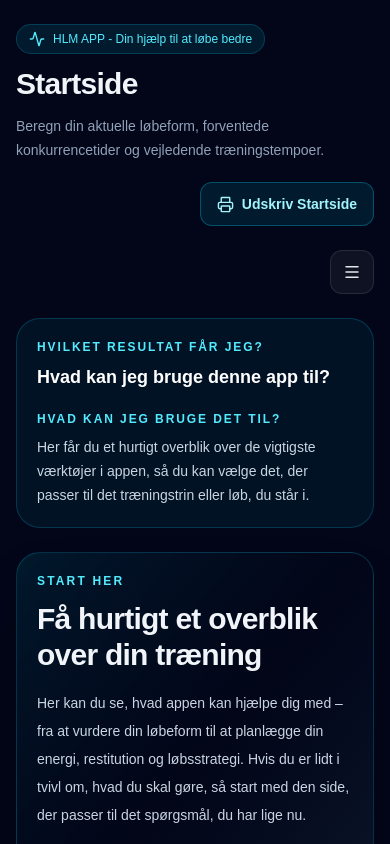
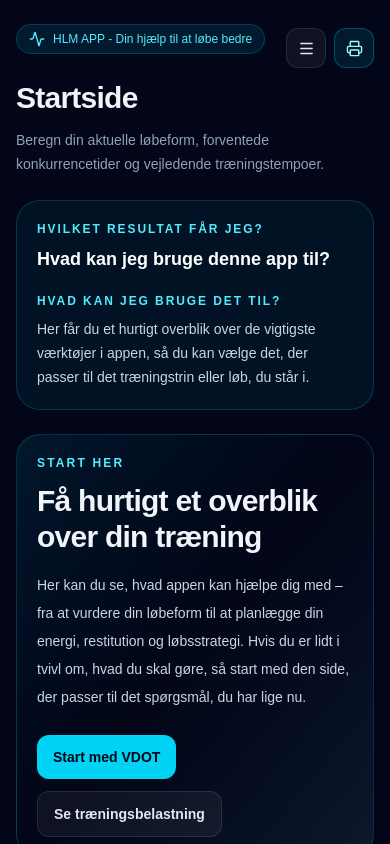
Before and after one commit to AllanGraver/hlm_run_app, a Next.js app: page / in a window 390 px wide. Shown: the top 844 px of the page. Built offline with nearby package versions, Linux system fonts and the light colour scheme.

Commit message:
Align mobile header icons

```diff
--- a/app/page.tsx
+++ b/app/page.tsx
@@ -678,34 +678,46 @@ export default function VdotCalculator() {
       )}
       <div className="mx-auto max-w-6xl px-4 pb-24 pt-6 sm:px-6 sm:pb-12 sm:pt-10">
         <header className="mb-6 flex flex-col gap-5 sm:mb-8 sm:flex-row sm:items-end sm:justify-between">
-          <div>
-            <div className="mb-3 inline-flex items-center gap-2 rounded-full border border-cyan-400/20 bg-cyan-400/10 px-3 py-1.5 text-xs font-medium text-cyan-300 print:border-slate-300 print:bg-white print:text-slate-700 sm:text-sm">
+          <div className="w-full">
+            <div className="mb-3 flex items-start justify-between gap-3">
+              <div className="inline-flex items-center gap-2 rounded-full border border-cyan-400/20 bg-cyan-400/10 px-3 py-1.5 text-xs font-medium text-cyan-300 print:border-slate-300 print:bg-white print:text-slate-700 sm:text-sm">
                 <Activity size={16} /> HLM APP - Din hjælp til at løbe bedre
               </div>
+
+              <div className="no-print flex shrink-0 items-center gap-2 pt-1 sm:hidden">
+                <button
+                  type="button"
+                  aria-label={mobileNavOpen ? "Luk navigation" : "Åbn navigation"}
+                  aria-expanded={mobileNavOpen}
+                  onClick={() => setMobileNavOpen((current) => !current)}
+                  className="inline-flex h-10 w-10 items-center justify-center rounded-xl border border-white/10 bg-white/[0.05] text-slate-200 transition hover:bg-white/10"
+                >
+                  {mobileNavOpen ? <X size={17} /> : <Menu size={17} />}
+                </button>
+
+                <button
+                  type="button"
+                  aria-label="Udskriv side"
+                  onClick={() => { document.title = `${activePageLabel} · HLM App`; window.print(); }}
+                  className="inline-flex h-10 w-10 items-center justify-center rounded-xl border border-cyan-400/30 bg-cyan-400/10 text-cyan-200 transition hover:bg-cyan-400/20"
+                >
+                  <Printer size={17} />
+                </button>
+              </div>
+            </div>
+
             <h1 className="text-3xl font-black tracking-tight sm:text-5xl">{activePage === "vdot" ? "VDOT løbeberegner" : activePageLabel}</h1>
             <p className="print-muted mt-3 max-w-2xl text-sm leading-6 text-slate-400 sm:text-base">
               Beregn din aktuelle løbeform, forventede konkurrencetider og vejledende træningstempoer.
             </p>
           </div>
-          <div className="no-print flex w-full justify-end sm:w-auto">
+
+          <div className="no-print hidden w-full justify-end sm:flex sm:w-auto">
             <button onClick={() => { document.title = `${activePageLabel} · HLM App`; window.print(); }} className="inline-flex min-h-11 items-center justify-center gap-2 rounded-xl border border-cyan-400/30 bg-cyan-400/10 px-4 text-sm font-semibold text-cyan-200 transition hover:bg-cyan-400/20 sm:flex-none"><Printer size={17} /><span>{activePage === "vdot" ? "Udskriv VDOT" : `Udskriv ${activePageLabel}`}</span></button>
           </div>
         </header>
 
-        <div className="no-print mb-6 sm:mb-8">
-          <div className="flex justify-end sm:hidden">
-            <button
-              type="button"
-              aria-label={mobileNavOpen ? "Luk navigation" : "Åbn navigation"}
-              aria-expanded={mobileNavOpen}
-              onClick={() => setMobileNavOpen((current) => !current)}
-              className="inline-flex h-11 w-11 items-center justify-center rounded-xl border border-white/10 bg-white/[0.05] text-slate-200 transition hover:bg-white/10"
-            >
-              {mobileNavOpen ? <X size={18} /> : <Menu size={18} />}
-            </button>
-          </div>
-
-          <nav aria-label="Hovednavigation" className={`${mobileNavOpen ? "flex" : "hidden"} mt-3 flex-col gap-2 rounded-2xl border border-white/10 bg-white/[0.045] p-2 sm:mt-0 sm:flex sm:grid sm:grid-cols-2 sm:gap-2 lg:grid-cols-5`}>
+        <nav aria-label="Hovednavigation" className={`${mobileNavOpen ? "flex" : "hidden"} no-print mb-6 mt-0 flex-col gap-2 rounded-2xl border border-white/10 bg-white/[0.045] p-2 sm:mb-8 sm:mt-0 sm:flex sm:grid sm:grid-cols-2 sm:gap-2 lg:grid-cols-5`}>
           {navigationSections.map((section) => {
             const SectionIcon = section.icon;
             const isActive = section.pages.some((page) => page.key === activePage);
@@ -745,7 +757,6 @@ export default function VdotCalculator() {
             );
           })}
         </nav>
-        </div>
 
         <section className="mb-6 rounded-3xl border border-cyan-400/20 bg-cyan-400/[0.06] p-5 sm:mb-8 sm:p-6">
           <div className="grid gap-5 sm:grid-cols-2 sm:gap-8">
```
Lines whose indentation alone changed are shown as unchanged.
